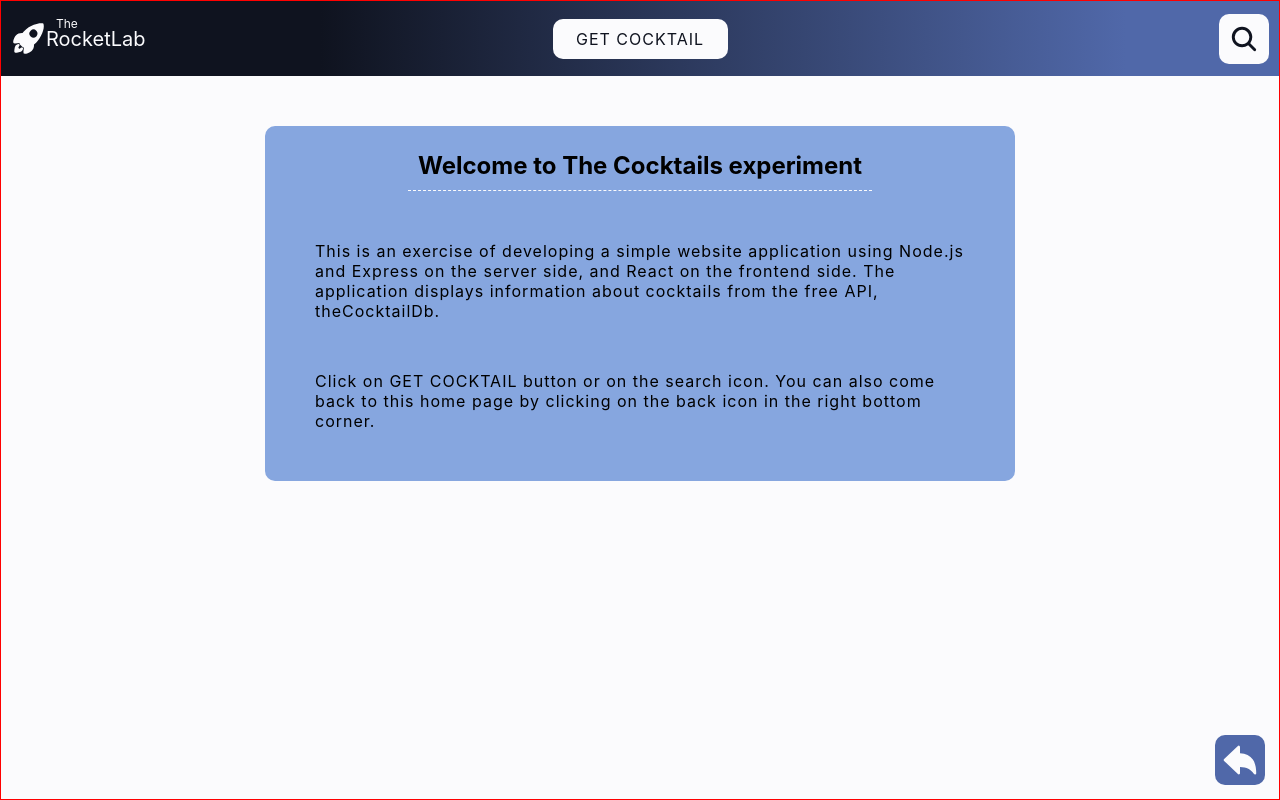
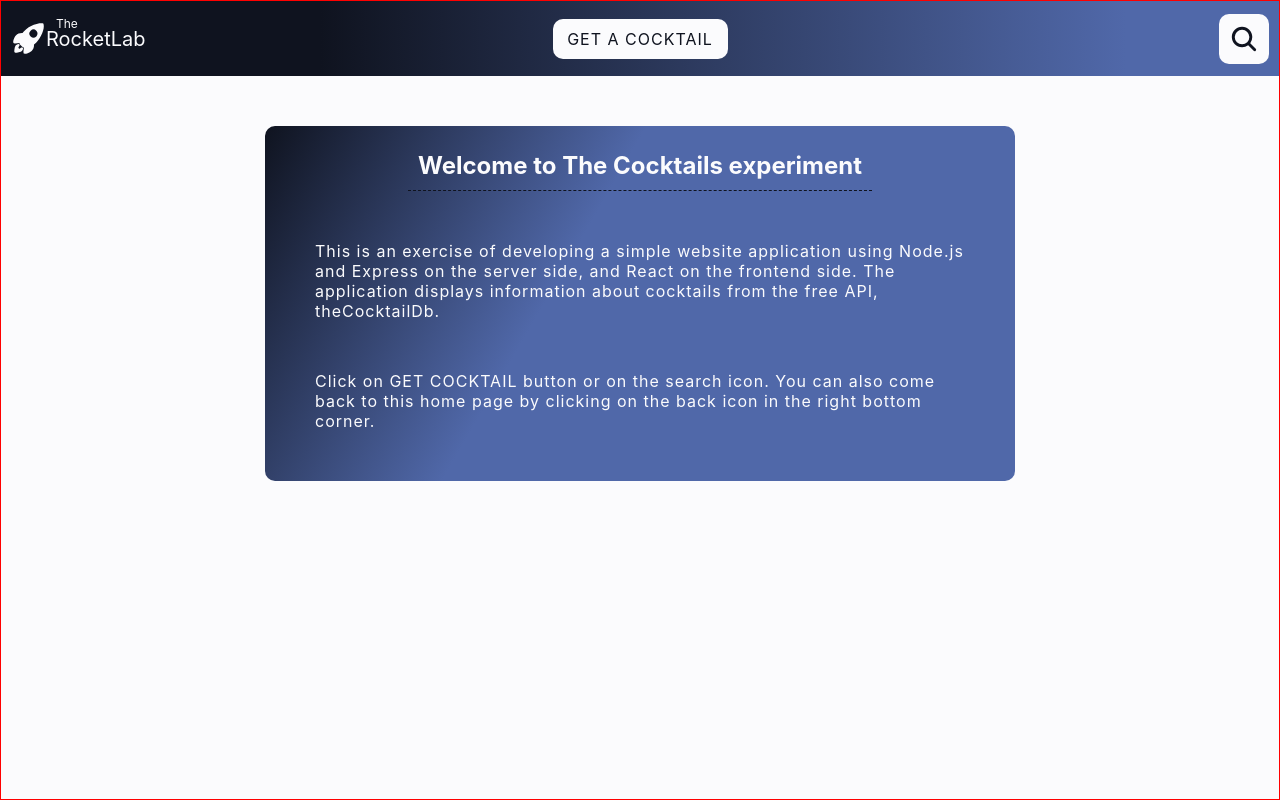
Before and after one commit to tessoka/thecocktaildb-api, a React (Create React App) app in the folder frontend/: page / in a window 1280 px wide. Built offline with nearby package versions, Linux system fonts and the light colour scheme.

Commit message:
some design fixes

```diff
--- a/frontend/src/App.js
+++ b/frontend/src/App.js
@@ -2,7 +2,6 @@ import React from 'react'
 import Header from './components/Header'
 import Home from './components/Home'
 import Cocktail from './components/Cocktail'
-import Back from './components/Back'
 import { BrowserRouter as Router, Routes, Route } from 'react-router-dom'
 
 const App = () => {
@@ -16,7 +15,6 @@ const App = () => {
             <Route path="/cocktail" element={<Cocktail />} />
           </Routes>
         </main>
-        <Back />
       </div>
     </Router>
   )
--- a/frontend/src/components/Cocktail.jsx
+++ b/frontend/src/components/Cocktail.jsx
@@ -2,6 +2,7 @@ import React, { useState, useEffect } from 'react'
 import axios from 'axios'
 import { backendUrl } from '../utilities/ServerUrl'
 import Ingredients from './Ingredients'
+import Back from './Back'
 
 
 const Cocktail = () => {
@@ -48,8 +49,10 @@ const Cocktail = () => {
               </div>
             </div>
           </div>
+          <button className="btn" onClick={getData}>New Cocktail</button>
         </div>
       }
+      <Back />
     </>
   )
 }
--- a/frontend/src/components/Header.jsx
+++ b/frontend/src/components/Header.jsx
@@ -13,7 +13,7 @@ const Header = () => {
       </div>
       <div className="header-mid">
         <Link to="/cocktail">
-          <button className="btn">Get Cocktail</button>
+          <button className="btn">Get a Cocktail</button>
         </Link>
       </div>
       <div className="search-box">
--- a/frontend/src/components/Ingredients.jsx
+++ b/frontend/src/components/Ingredients.jsx
@@ -7,6 +7,9 @@ const Ingredients = ({cocktailData}) => {
 
   // GROUP ingredients & measurements to the appropirate format for easy iteration
   const groupIngredients = (cocktailData) => {
+    ingredients.length = 0
+    measurements.length = 0
+
     for (const key in cocktailData) {
       if (key.includes("strIngredient") && cocktailData[key] !== null && cocktailData[key] !== "") ingredients.push(cocktailData[key])
       if (key.includes("strMeasure") && cocktailData[key] !== null && cocktailData[key] !== "") measurements.push(cocktailData[key])
@@ -17,7 +20,7 @@ const Ingredients = ({cocktailData}) => {
 
   useEffect(() => {
     groupIngredients(cocktailData)
-  }, [])
+  }, [cocktailData])
 
   return (
     <>
--- a/frontend/src/styles/back.scss
+++ b/frontend/src/styles/back.scss
@@ -2,7 +2,9 @@
   background-color: $primaryColor-3;
   border-radius: 10px;
 
-  position: absolute;
+  position: -webkit-sticky;
+
+  position: fixed;
   bottom: 15px;
   right: 15px;
 
--- a/frontend/src/styles/cocktail.scss
+++ b/frontend/src/styles/cocktail.scss
@@ -1,20 +1,20 @@
 .cocktail-container {
   // border: 1px dashed $primaryColor-6;
   border-radius: 10px;
-  background-color: $primaryColor-2;
+  background: linear-gradient(120deg, $primaryColor-6, $primaryColor-3 40%);
 
   max-width: 750px;
 
   margin: 50px auto;
   padding: 25px;
 
-  // color: $primaryColor-1;
+  color: $primaryColor-1;
 
   @include flexCenter();
   // gap: 15px;
 
   h2 {
-    border-bottom: 1px dashed $primaryColor-1;
+    border-bottom: 1px dashed $primaryColor-6;
     padding: 0 10px;
     padding-bottom: 10px;
   }
@@ -22,7 +22,7 @@
 
   .card-top {
     // border: 1px solid red;
-    border-bottom: 1px dashed $primaryColor-1;
+    border-bottom: 1px dashed $primaryColor-6;
     // border-radius: 10px;
 
     width: 100%;
@@ -62,7 +62,7 @@
       flex: 1;
 
       h3 {
-        border-bottom: 1px dashed $primaryColor-1;
+        border-bottom: 1px dashed $primaryColor-6;
         text-align: center;
         padding-bottom: 10px;
         margin-bottom: 10px;
@@ -87,6 +87,7 @@
 
             text-transform: capitalize;
             font-size: 14px;
+            color: $primaryColor-6;
 
             &:hover {
               background-color: $secondaryColor-1;
--- a/frontend/src/styles/global.scss
+++ b/frontend/src/styles/global.scss
@@ -64,10 +64,30 @@ select {
 
 .App {
   border: 1px solid red;
-  height: 100vh;
-  width: 100vw;
+  min-height: 100vh;
+  max-width: 100vw;
 }
 
 main {
 
 }
+
+.btn {
+  background-color: $primaryColor-1;
+  border-radius: 10px;
+  width: 175px;
+  height: 40px;
+
+  color: $primaryColor-6;
+  font-size: 16px;
+  letter-spacing: 1px;
+  text-transform: uppercase;
+
+  transition: background-color .5s ease;
+
+  cursor: pointer;
+
+  &:hover {
+    background-color: $secondaryColor-1;
+  }
+}
--- a/frontend/src/styles/header.scss
+++ b/frontend/src/styles/header.scss
@@ -45,7 +45,7 @@ header {
     }
   }
 
-  button {
+  .btn {
     background-color: $primaryColor-1;
     border-radius: 10px;
     width: 175px;
--- a/frontend/src/styles/home.scss
+++ b/frontend/src/styles/home.scss
@@ -1,17 +1,19 @@
 .home-container {
     // border: 1px dashed $primaryColor-6;
     border-radius: 10px;
-    background-color: $primaryColor-2;
+    background: linear-gradient(120deg, $primaryColor-6, $primaryColor-3 40%);
 
     max-width: 750px;
 
     margin: 50px auto;
     padding: 25px;
 
+    color: $primaryColor-1;
+
     @include flexCenter();
 
     h2 {
-      border-bottom: 1px dashed $primaryColor-1;
+      border-bottom: 1px dashed $primaryColor-6;
       padding: 0 10px;
       padding-bottom: 10px;
       margin-bottom: 25px;
```
Also changed, not shown: 1 other file (tests, documents, lock files or other folders).
